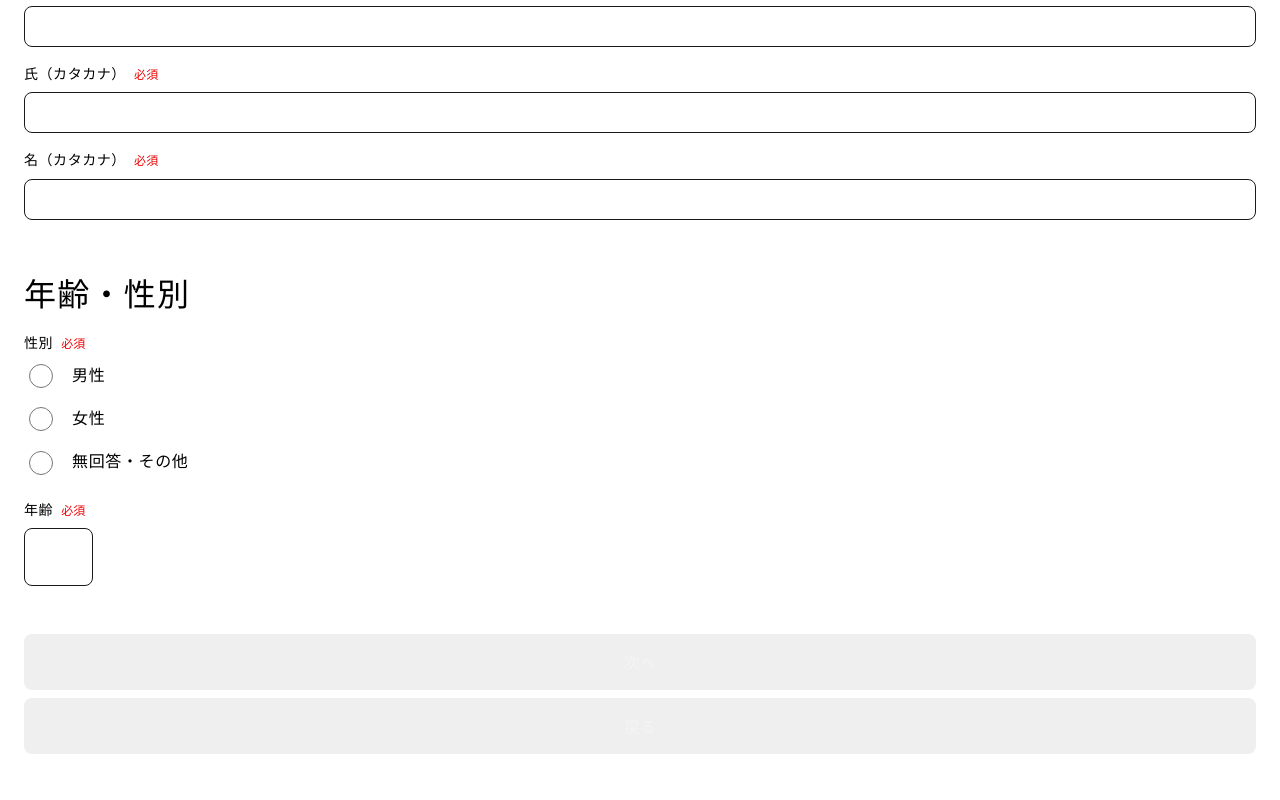
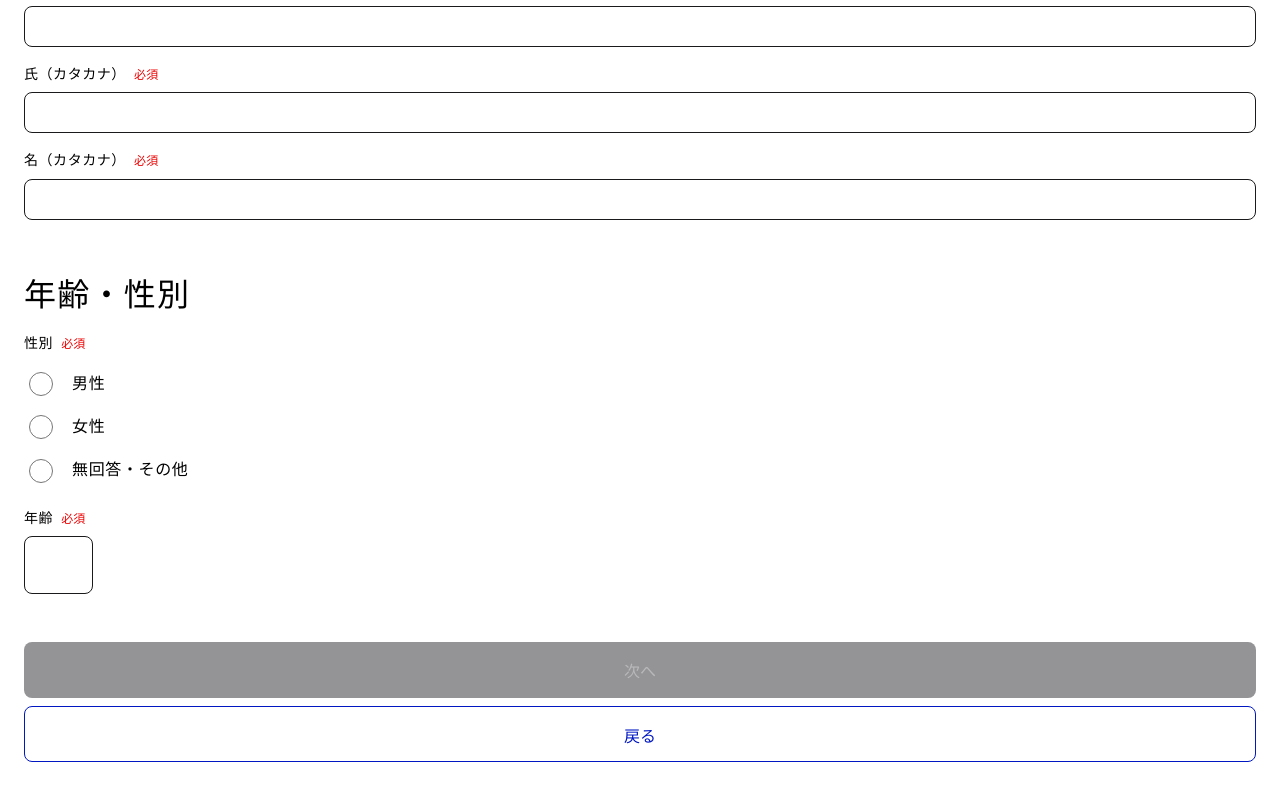
Before and after one commit to benwhite0820/homework, a Next.js app: page / in a window 1280 px wide. Shown: the part 354-1154 px from the top of the page. Built offline with nearby package versions, Linux system fonts and the light colour scheme.

Commit message:
add radio checked logic

```diff
--- a/app/page.tsx
+++ b/app/page.tsx
@@ -4,10 +4,10 @@ import './page.style.scss';
 import React from 'react';
 import InputLabel from '@/components/input-label/input.component';
 import Header from '@/components/header/header.component';
-import Label from '@/components/label/label.component';
 import RadioLabel from '@/components/radio-label/radio.component';
 import Button from '@/components/button/button.component';
 import { getIsInputValid } from '@/lib/checkValidInfo';
+import Label from '@/components/label/label.component';
 
 export default function Home() {
   const [userInfo, setUserInfo] = React.useState<{ [key in string]: string }>({
@@ -48,8 +48,26 @@ export default function Home() {
     return setIsFormComplete(true);
   };
 
+  const handleResetInput = (event: React.MouseEvent<HTMLButtonElement>) => {
+    event.preventDefault();
+    setUserInfo({
+      firstName: '',
+      lastName: '',
+      firstNameKatakana: '',
+      lastNameKatakana: '',
+      gender: '',
+      age: '',
+    });
+    setIsFormComplete(false);
+  };
+
   return (
     <main className="container">
+      <form
+        onSubmit={(event: React.FormEvent<HTMLFormElement>) => {
+          event.preventDefault();
+        }}
+      >
         <Header>あなたの情報を入力してください</Header>
         <div className="name-box">
           <Header>名前</Header>
@@ -108,8 +126,10 @@ export default function Home() {
         </div>
         <div className="gender-age-box">
           <Header>年齢・性別</Header>
-        <div>
-          <Label required>性別</Label>
+          <div className="gender-age-box__gender">
+            <Label className="gender-age-box__gender-title" required>
+              性別
+            </Label>
             <RadioLabel
               label="男性"
               name="gender"
@@ -117,6 +137,7 @@ export default function Home() {
               onChange={handleOnChange}
               value="male"
               onBlur={handleIsFormCompleteOnBlur}
+              checked={userInfo.gender === 'male'}
             />
             <RadioLabel
               label="女性"
@@ -125,6 +146,7 @@ export default function Home() {
               onChange={handleOnChange}
               value="female"
               onBlur={handleIsFormCompleteOnBlur}
+              checked={userInfo.gender === 'female'}
             />
             <RadioLabel
               label="無回答・その他"
@@ -133,6 +155,7 @@ export default function Home() {
               onChange={handleOnChange}
               value="others"
               onBlur={handleIsFormCompleteOnBlur}
+              checked={userInfo.gender === 'others'}
             />
           </div>
           <InputLabel
@@ -140,6 +163,7 @@ export default function Home() {
             required
             name="age"
             inputClassName="gender-age-box__age"
+            value={userInfo.age}
             onChange={handleOnChange}
             onBlur={handleIsFormCompleteOnBlur}
             invalidMessage={'半角数字以外は使用できません'}
@@ -150,9 +174,14 @@ export default function Home() {
           />
         </div>
         <div className="button-box">
-        <Button type={isFormComplete ? 'success' : 'default'}>次へ</Button>
-        <Button type="cancel">戻る</Button>
+          <Button buttonColor={isFormComplete ? 'success' : 'default'}>
+            次へ
+          </Button>
+          <Button buttonColor="cancel" onClick={handleResetInput}>
+            戻る
+          </Button>
         </div>
+      </form>
     </main>
   );
 }
--- a/components/radio-label/radio.component.tsx
+++ b/components/radio-label/radio.component.tsx
@@ -12,6 +12,7 @@ type Props = {
   onChange?: (event: React.ChangeEvent<HTMLInputElement>) => void;
   value?: string;
   onBlur?: (event: React.FocusEvent<HTMLInputElement>) => void;
+  checked?: boolean;
 };
 
 const RadioLabel = ({
@@ -22,6 +23,7 @@ const RadioLabel = ({
   onChange,
   value,
   onBlur,
+  checked,
 }: Props) => {
   return (
     <div className={`radio-label ${className}`}>
@@ -33,6 +35,7 @@ const RadioLabel = ({
         onChange={onChange}
         value={value}
         onBlur={onBlur}
+        checked={checked}
       />
       <Label htmlFor={id} className="radio-label__label">
         {label}
```
Lines whose indentation alone changed are shown as unchanged.
